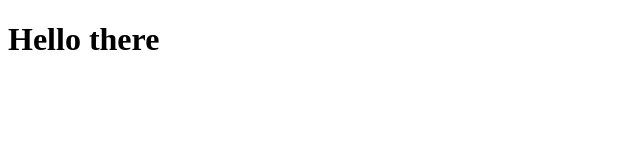
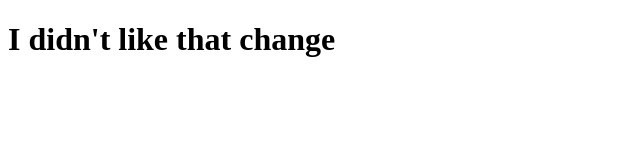
Before and after one commit to GpGardner/exampleRepository, a plain HTML site: page index.html in a window 1280 px wide. Shown: the whole page, without its empty margins (0-640 px from the left). Drawn offline with Linux system fonts and the light colour scheme.

Commit message:
Changed h1

```diff
--- a/index.html
+++ b/index.html
@@ -6,6 +6,6 @@
 	<title>Document</title>
 </head>
 <body>
-	<h1> Hello there </h1>
+	<h1> I didn't like that change </h1>
 </body>
 </html>
```
